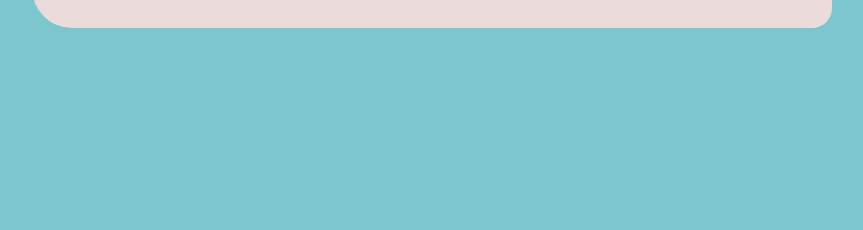
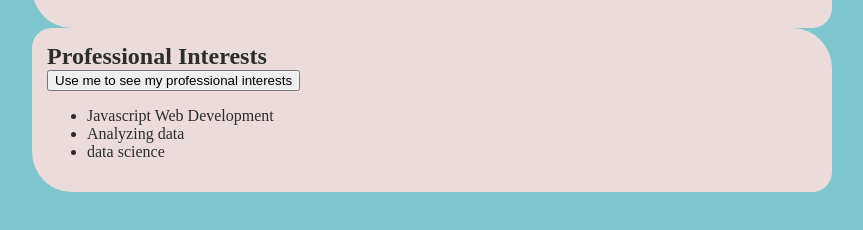
Before and after one commit to camillecardinal/camillecardinal.github.io, a plain HTML site: page index.html in a window 1280 px wide. Shown: the part 278-508 px from the top of the page, without its empty margins (208-1071 px from the left). Drawn offline with nearby package versions, Linux system fonts and the light colour scheme.

Commit message:
updating code

```diff
--- a/index.html
+++ b/index.html
@@ -64,6 +64,14 @@
            font-size: 1.25em;
            }
        </style>
+       <script src="https://ajax.googleapis.com/ajax/libs/jquery/3.1.1/jquery.min.js"></script>
+       <script>
+           $(document).ready(function(){
+               $("button").click(function(){
+                   $("ul.professional-interests").toggle();
+               });
+           });
+       </script>
     </head>
 
     <body>
@@ -95,6 +103,19 @@
                    </section>
                </div>
             </main>
+            <main>
+             <div class="content">
+                 <header>Professional Interests</header>
+                 <section class='Interests'>
+                     <button>Use me to see my professional interests</button>
+                     <ul class='professional interests'>
+                         <li>Javascript Web Development</li>
+                         <li>Analyzing data</li>
+                         <li>data science</li>
+                     </ul>
+                 </section>
+            </div>
+         </main>
         </div>
     </body>
 </html>
```
